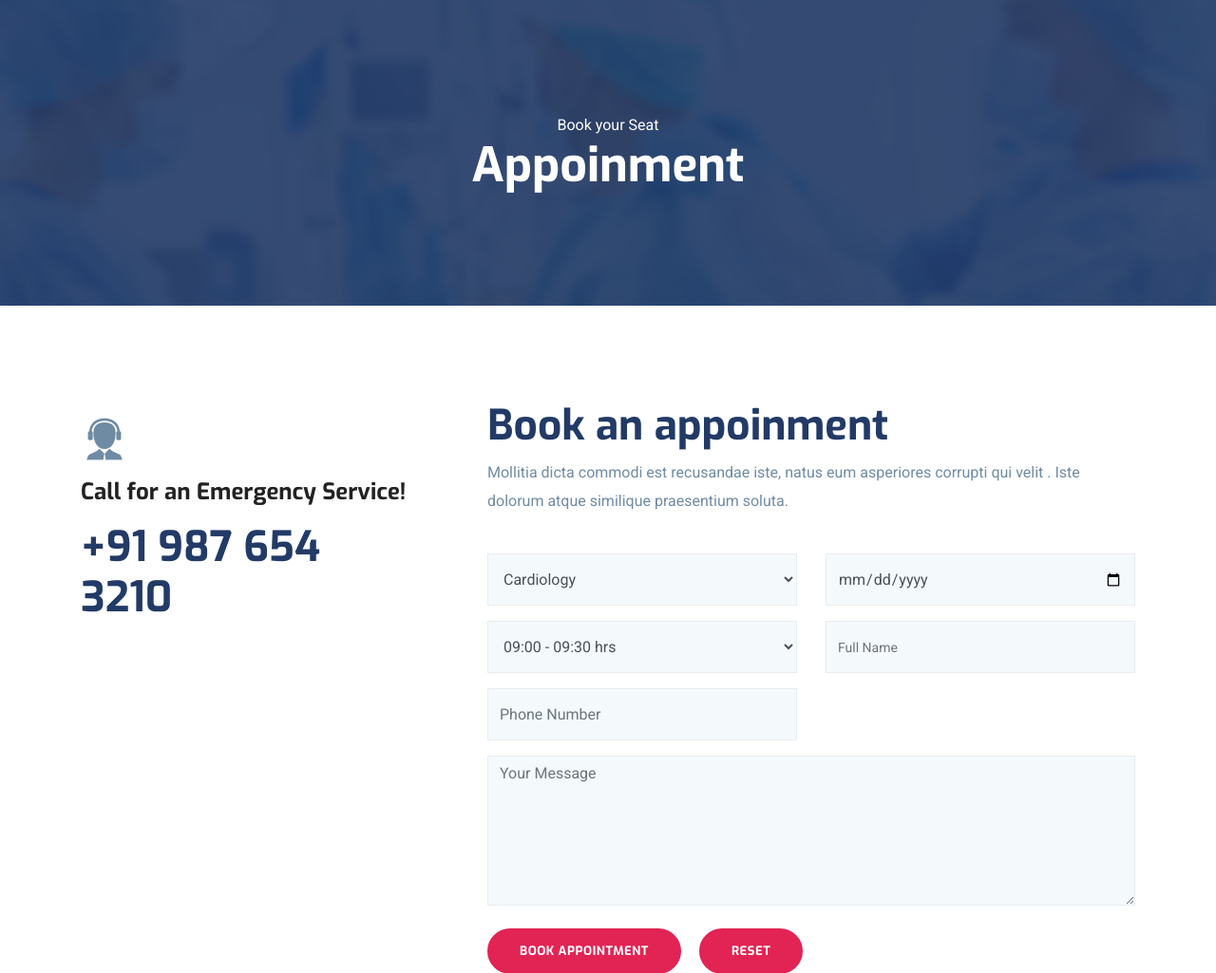
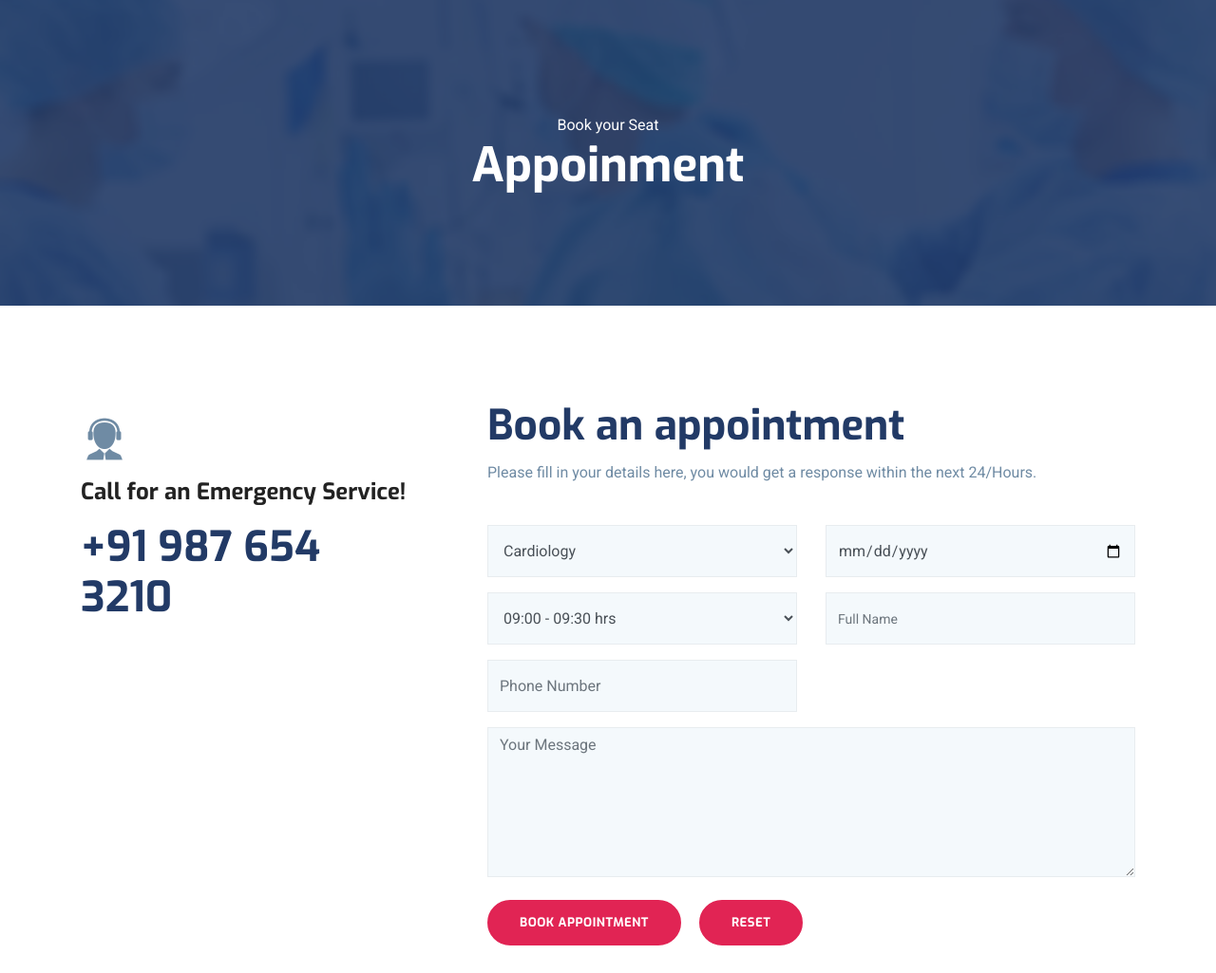
Before and after one commit to NJWasTaken/amcus, a Flask app: page /book in a window 1280 px wide; the page is wider, and only the part inside the window is pictured. Shown: the part 191-1216 px from the top of that part at 95% size. Run offline with Flask 2, Linux system fonts and the light colour scheme; parts of the project's set-up code (start-up, migrations or seed data) failed here and were passed over; some libraries are stand-ins or nearby versions.

Commit message:
appointments page

```diff
--- a/templates/appoinment.html
+++ b/templates/appoinment.html
@@ -119,8 +119,8 @@
 
       <div class="col-lg-8">
            <div class="appoinment-wrap mt-5 mt-lg-0 pl-lg-5">
-            <h2 class="mb-2 title-color">Book an appoinment</h2>
-            <p class="mb-4">Mollitia dicta commodi est recusandae iste, natus eum asperiores corrupti qui velit . Iste dolorum atque similique praesentium soluta.</p>
+            <h2 class="mb-2 title-color">Book an appointment</h2>
+            <p class="mb-4">Please fill in your details here, you would get a response within the next 24/Hours.</p>
                <form id="#" class="appoinment-form" method="post" action="#">
                     <div class="row">
                          <div class="col-lg-6">
```
